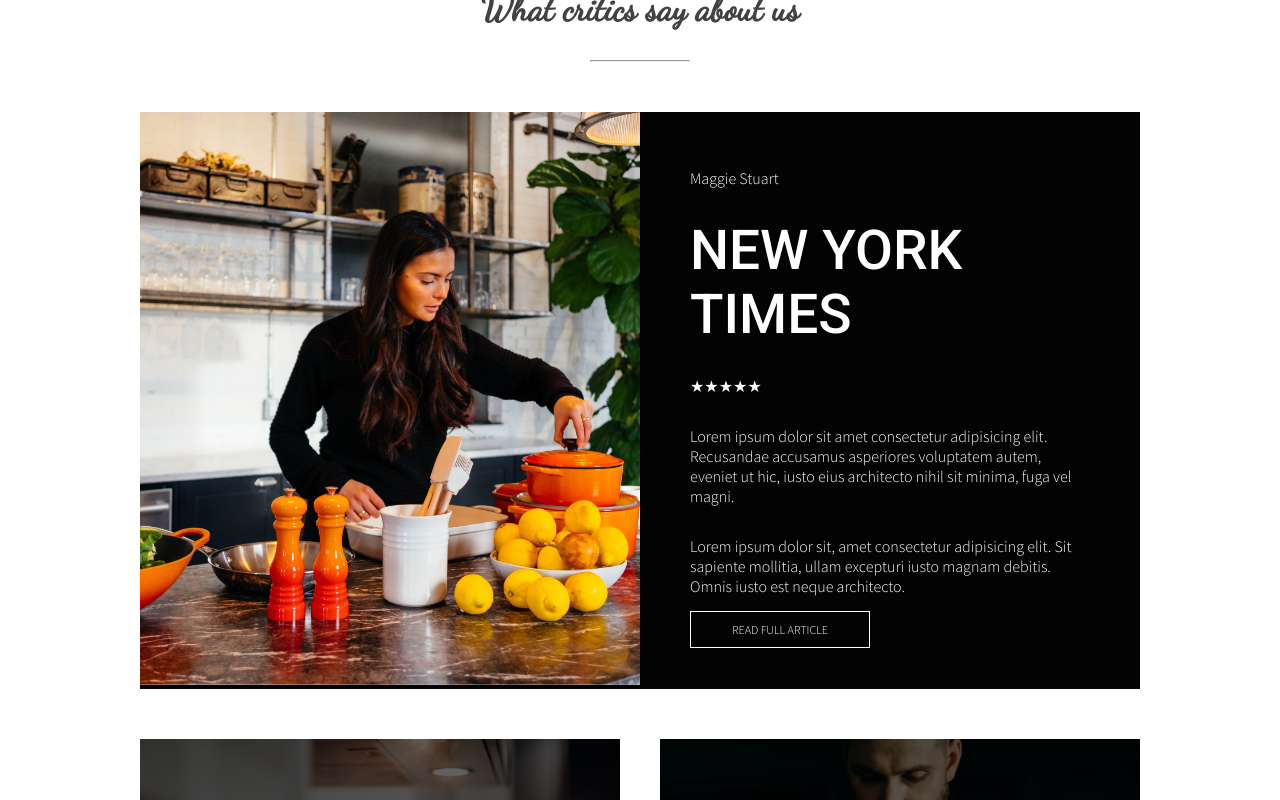
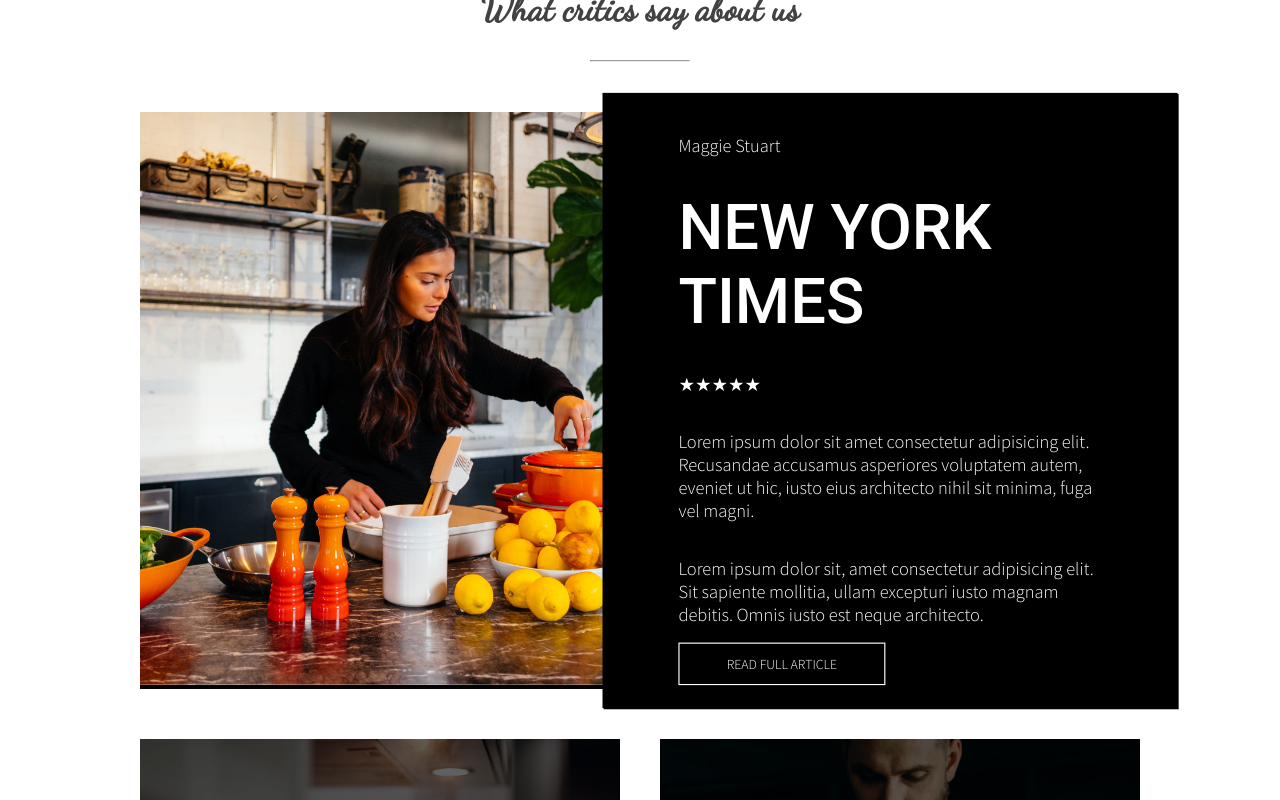
Before and after one commit to VincenzoVitello/proj-html-vuejs, a Vue app: page / in a window 1280 px wide. In both pictures the pointer is over the element 890 px from the left and 3251 px from the top of the page. Shown: the part 2851-3651 px from the top of the page. Built offline with nearby package versions, Linux system fonts and the light colour scheme.

Commit message:
lil animation add

```diff
--- a/src/assets/main.scss
+++ b/src/assets/main.scss
@@ -189,6 +189,12 @@
 .nyt_review{
     width: 50%;
     color: white;
+    &:hover{
+        transform: scale(1.15);
+        box-shadow: 1px 1px black;
+        background-color: black;
+        padding: 20px;
+    }
     .nyt_review_container{
         width: 80%;
         display: flex;
@@ -282,6 +288,7 @@
         width: 100%;
         height: 450px;
         object-fit: cover;
+        position: relative;
     }
     .news_card_title{
         text-transform: uppercase;
@@ -292,6 +299,32 @@
     .news_card_credits{
         font-size: 12px;
         color: $secondaryGrey;
+    }
+    &:hover{
+        img{
+            animation-name: mymove;
+            animation-duration: 0.3s;
+            @keyframes mymove {
+                    0% {transform: scale(1)}
+                    25% {transform: scale(1.1)}
+                    50%{transform: scale(1.15)}
+                    75%{transform: scale(1.17)}
+                    100%{transform: scale(1.2)}
+                  }
+            transform: scale(1.2);
+        }
+        .news_card_title{
+            z-index: 2;
+            color: white;
+
+            &:hover{
+                cursor: pointer;
+            }
+        }
+        .news_card_credits{
+            display: none;
+        }
+
     }
 }
 .menu_advises{
```
